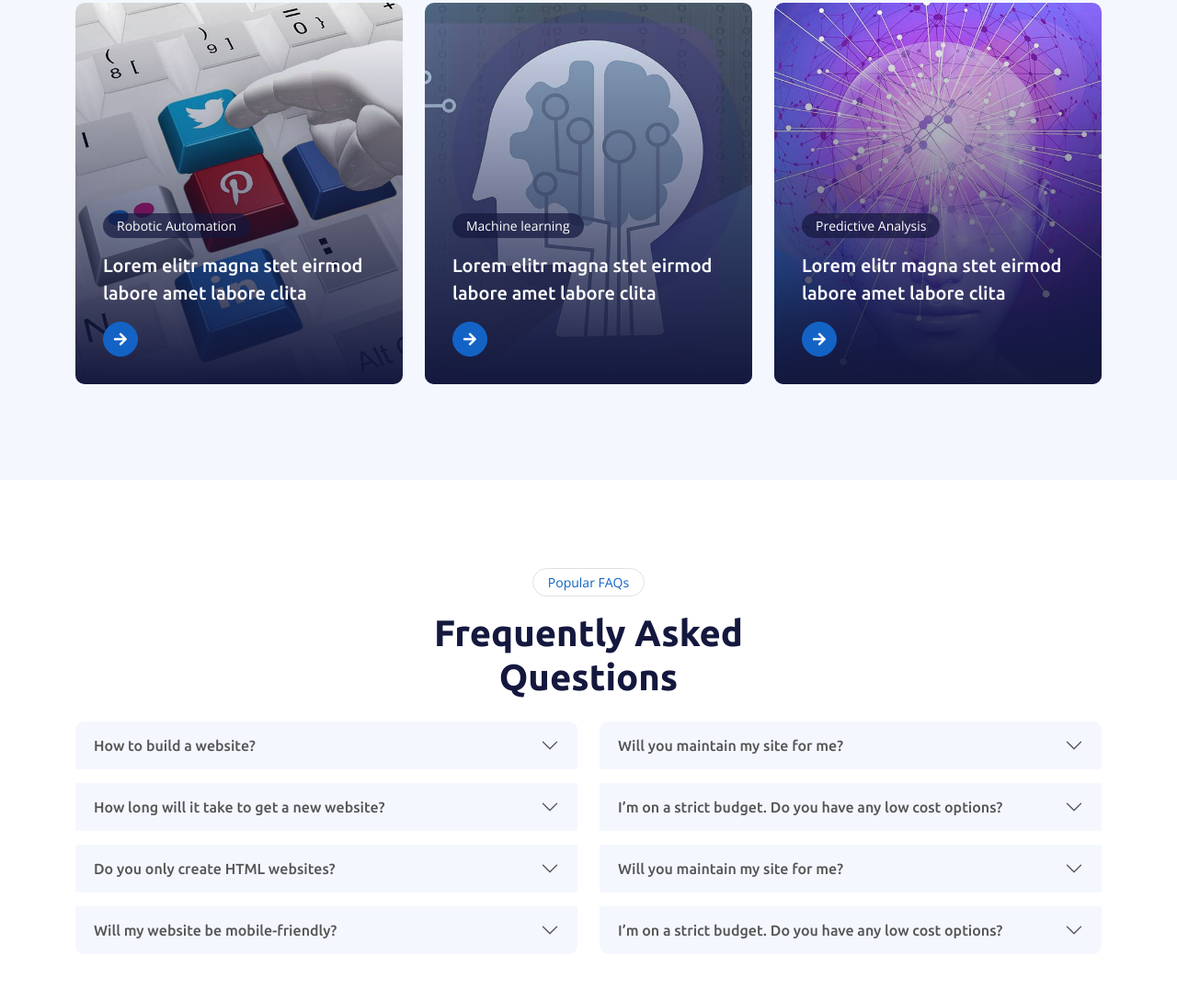
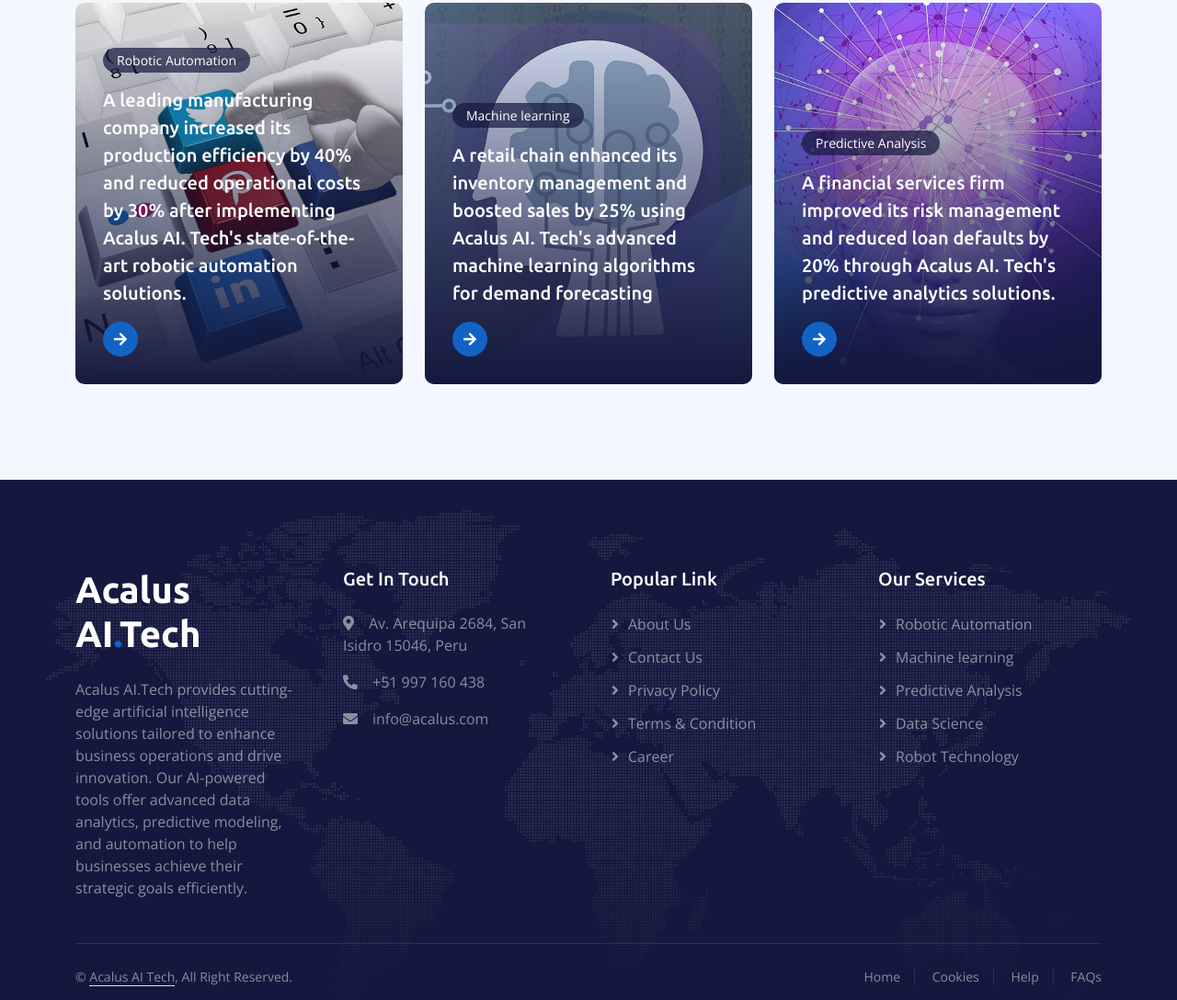
Before and after one commit to SKONDA1213/acalus, a plain HTML site: page project.html in a window 1280 px wide. Shown: the part 704-1792 px from the top of the page at 92% size. Drawn offline with nearby package versions, Linux system fonts and the light colour scheme.

Commit message:
Update project.html

```diff
--- a/project.html
+++ b/project.html
@@ -3,13 +3,13 @@
 
 <head>
     <meta charset="utf-8">
-    <title>AI.Tech - Artificial Intelligence HTML Template</title>
+    <title>Acalus AI.Tech - AI Solutions</title>
     <meta content="width=device-width, initial-scale=1.0" name="viewport">
-    <meta content="" name="keywords">
-    <meta content="" name="description">
+    <meta content="Acalus AI.Tech - AI Solutions" name="keywords">
+    <meta content="Acalus AI.Tech - AI Solutions For Your Business" name="description">
 
     <!-- Favicon -->
-    <link href="img/favicon.ico" rel="icon">
+    <link rel="icon" type="image/png" href="img/Acalusfavicon.png" >
 
     <!-- Google Web Fonts -->
     <link rel="preconnect" href="https://fonts.googleapis.com">
@@ -48,7 +48,7 @@
         <div class="container">
             <nav class="navbar navbar-expand-lg navbar-dark p-0">
                 <a href="index.html" class="navbar-brand">
-                    <h1 class="text-white">AI<span class="text-dark">.</span>Tech</h1>
+                    <h1 class="text-white">Acalus AI<span class="text-dark">.</span>Tech</h1>
                 </a>
                 <button type="button" class="navbar-toggler ms-auto me-0" data-bs-toggle="collapse"
                     data-bs-target="#navbarCollapse">
@@ -60,7 +60,8 @@
                         <a href="about.html" class="nav-item nav-link">About</a>
                         <a href="service.html" class="nav-item nav-link">Services</a>
                         <a href="project.html" class="nav-item nav-link active">Projects</a>
-                        <div class="nav-item dropdown">
+                        <a href="contact.html" class="nav-item nav-link">Contact</a>
+                        <!--div class="nav-item dropdown">
                             <a href="#" class="nav-link dropdown-toggle" data-bs-toggle="dropdown">Pages</a>
                             <div class="dropdown-menu bg-light mt-2">
                                 <a href="feature.html" class="dropdown-item">Features</a>
@@ -69,8 +70,7 @@
                                 <a href="testimonial.html" class="dropdown-item">Testimonial</a>
                                 <a href="404.html" class="dropdown-item">404 Page</a>
                             </div>
-                        </div>
-                        <a href="contact.html" class="nav-item nav-link">Contact</a>
+                        </div-->
                     </div>
                     <butaton type="button" class="btn text-white p-0 d-none d-lg-block" data-bs-toggle="modal"
                         data-bs-target="#searchModal"><i class="fa fa-search"></i></butaton>
@@ -138,8 +138,7 @@
                         <img class="img-fluid" src="img/project-1.jpg" alt="">
                         <a class="case-overlay text-decoration-none" href="">
                             <small>Robotic Automation</small>
-                            <h5 class="lh-base text-white mb-3">Lorem elitr magna stet eirmod labore amet labore clita
-                            </h5>
+                            <h5 class="lh-base text-white mb-3">A leading manufacturing company increased its production efficiency by 40% and reduced operational costs by 30% after implementing Acalus AI. Tech's state-of-the-art robotic automation solutions.</h5>
                             <span class="btn btn-square btn-primary"><i class="fa fa-arrow-right"></i></span>
                         </a>
                     </div>
@@ -149,8 +148,7 @@
                         <img class="img-fluid" src="img/project-2.jpg" alt="">
                         <a class="case-overlay text-decoration-none" href="">
                             <small>Machine learning</small>
-                            <h5 class="lh-base text-white mb-3">Lorem elitr magna stet eirmod labore amet labore clita
-                            </h5>
+                            <h5 class="lh-base text-white mb-3">A retail chain enhanced its inventory management and boosted sales by 25% using Acalus AI. Tech's advanced machine learning algorithms for demand forecasting</h5>
                             <span class="btn btn-square btn-primary"><i class="fa fa-arrow-right"></i></span>
                         </a>
                     </div>
@@ -160,8 +158,7 @@
                         <img class="img-fluid" src="img/project-3.jpg" alt="">
                         <a class="case-overlay text-decoration-none" href="">
                             <small>Predictive Analysis</small>
-                            <h5 class="lh-base text-white mb-3">Lorem elitr magna stet eirmod labore amet labore clita
-                            </h5>
+                           <h5 class="lh-base text-white mb-3">A financial services firm improved its risk management and reduced loan defaults by 20% through Acalus AI. Tech's predictive analytics solutions.</h5>
                             <span class="btn btn-square btn-primary"><i class="fa fa-arrow-right"></i></span>
                         </a>
                     </div>
@@ -173,7 +170,7 @@
 
 
     <!-- FAQs Start -->
-    <div class="container-fluid py-5">
+    <!--div class="container-fluid py-5">
         <div class="container py-5">
             <div class="mx-auto text-center wow fadeIn" data-wow-delay="0.1s" style="max-width: 500px;">
                 <div class="btn btn-sm border rounded-pill text-primary px-3 mb-3">Popular FAQs</div>
@@ -302,12 +299,12 @@
                 </div>
             </div>
         </div>
-    </div>
+    </div-->
     <!-- FAQs Start -->
 
 
     <!-- Newsletter Start -->
-    <div class="container-fluid bg-primary newsletter py-5">
+    <!--div class="container-fluid bg-primary newsletter py-5">
         <div class="container">
             <div class="row g-5 align-items-center">
                 <div class="col-md-5 ps-lg-0 pt-5 pt-md-0 text-start wow fadeIn" data-wow-delay="0.3s">
@@ -326,7 +323,7 @@
                 </div>
             </div>
         </div>
-    </div>
+    </div-->
     <!-- Newsletter End -->
 
 
@@ -336,24 +333,22 @@
             <div class="row g-5">
                 <div class="col-md-6 col-lg-3 wow fadeIn" data-wow-delay="0.1s">
                     <a href="index.html" class="d-inline-block mb-3">
-                        <h1 class="text-white">AI<span class="text-primary">.</span>Tech</h1>
-                    </a>
-                    <p class="mb-0">Tempor erat elitr rebum at clita. Diam dolor diam ipsum et tempor sit. Aliqu diam
-                        amet diam et eos labore. Clita erat ipsum et lorem et sit, sed stet no labore lorem sit. Sanctus
-                        clita duo justo et tempor</p>
+                        <h1 class="text-white">Acalus AI<span class="text-primary">.</span>Tech</h1>
+                   </a>
+                    <p class="mb-0">Acalus AI.Tech provides cutting-edge artificial intelligence solutions tailored to enhance business operations and drive innovation. Our AI-powered tools offer advanced data analytics, predictive modeling, and automation to help businesses achieve their strategic goals efficiently.</p>
                 </div>
                 <div class="col-md-6 col-lg-3 wow fadeIn" data-wow-delay="0.3s">
                     <h5 class="text-white mb-4">Get In Touch</h5>
-                    <p><i class="fa fa-map-marker-alt me-3"></i>123 Street, New York, USA</p>
-                    <p><i class="fa fa-phone-alt me-3"></i>+012 345 67890</p>
-                    <p><i class="fa fa-envelope me-3"></i>info@example.com</p>
-                    <div class="d-flex pt-2">
+                    <p><i class="fa fa-map-marker-alt me-3"></i>Av. Arequipa 2684, San Isidro 15046, Peru</p>
+                    <p><i class="fa fa-phone-alt me-3"></i>+51 997 160 438</p>
+                    <p><i class="fa fa-envelope me-3"></i>info@acalus.com</p>
+                    <!--div class="d-flex pt-2">
                         <a class="btn btn-outline-light btn-social" href=""><i class="fab fa-twitter"></i></a>
                         <a class="btn btn-outline-light btn-social" href=""><i class="fab fa-facebook-f"></i></a>
                         <a class="btn btn-outline-light btn-social" href=""><i class="fab fa-youtube"></i></a>
                         <a class="btn btn-outline-light btn-social" href=""><i class="fab fa-instagram"></i></a>
                         <a class="btn btn-outline-light btn-social" href=""><i class="fab fa-linkedin-in"></i></a>
-                    </div>
+                    </div-->
                 </div>
                 <div class="col-md-6 col-lg-3 wow fadeIn" data-wow-delay="0.5s">
                     <h5 class="text-white mb-4">Popular Link</h5>
@@ -376,11 +371,11 @@
         <div class="container wow fadeIn" data-wow-delay="0.1s">
             <div class="copyright">
                 <div class="row">
-                    <div class="col-md-6 text-center text-md-start mb-3 mb-md-0">
-                        &copy; <a class="border-bottom" href="#">Your Site Name</a>, All Right Reserved.
+                   <div class="col-md-6 text-center text-md-start mb-3 mb-md-0">
+                        &copy; <a class="border-bottom" href="#">Acalus AI Tech</a>, All Right Reserved.
 
-                        <!--/*** This template is free as long as you keep the footer author’s credit link/attribution link/backlink. If you'd like to use the template without the footer author’s credit link/attribution link/backlink, you can purchase the Credit Removal License from "https://htmlcodex.com/credit-removal". Thank you for your support. ***/-->
-                        Designed By <a class="border-bottom" href="https://htmlcodex.com">HTML Codex</a> Distributed By <a class="border-bottom" href="https://themewagon.com">ThemeWagon</a>
+                        <!--/*** This template is free as long as you keep the footer author’s credit link/attribution link/backlink. If you'd like to use the template without the footer author’s credit link/attribution link/backlink, you can purchase the Credit Removal License from "https://htmlcodex.com/credit-removal". Thank you for your support. ***/
+                        Designed By <a class="border-bottom" href="https://htmlcodex.com">HTML Codex</a> Distributed By <a class="border-bottom" href="https://themewagon.com">ThemeWagon</a> -->
                     </div>
                     <div class="col-md-6 text-center text-md-end">
                         <div class="footer-menu">
```
